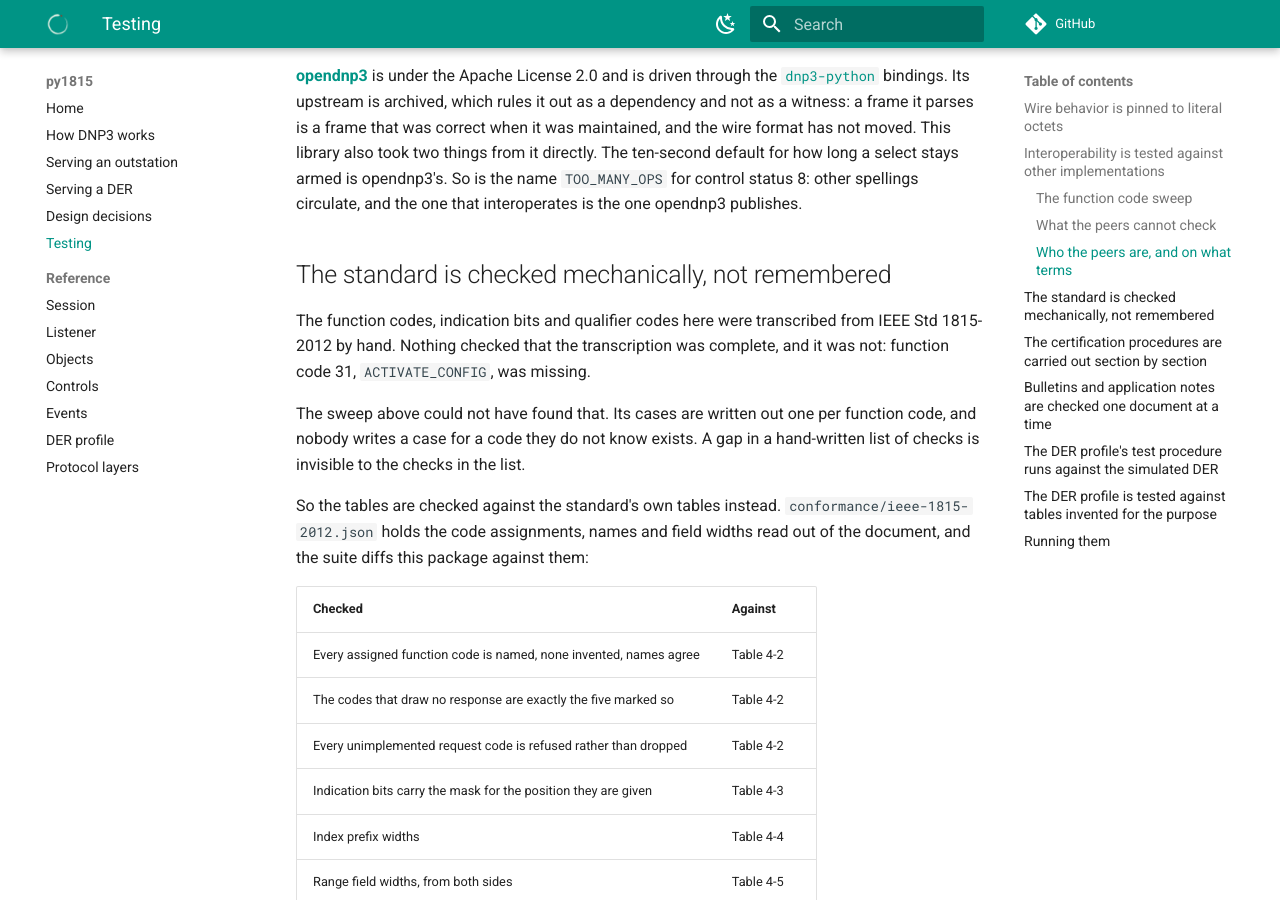
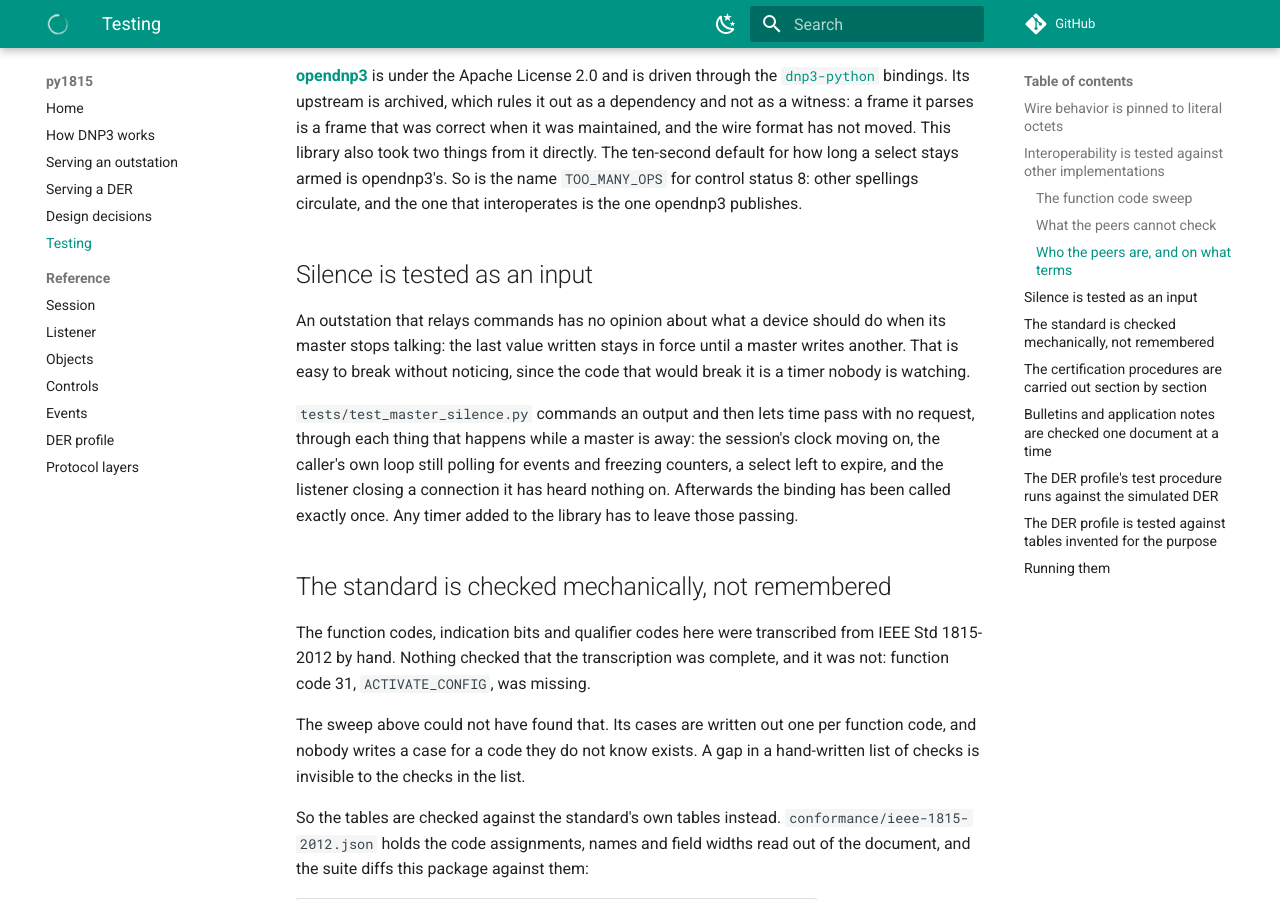
Before and after one commit to DERSecurity/py1815, an MkDocs documentation site: the page built from docs/testing.md, in a window 1280 px wide and 900 px high, scrolled down 1903 px. Built offline with MkDocs 1.6.1 and Material for MkDocs 9.7.7, drawn with Linux system fonts in a browser that asks for light colours; comment, search, counter and statistics services are not loaded.

Commit message:
Pin that nothing happens to an output when the master goes quiet (#66)
* Pin that nothing happens to an output when the master goes quiet

An outstation that relays commands holds no timeout that changes an output and
applies no fallback: the last value written stays in force until a master
writes another, and what a device does about a silent master is its own
controller's to decide. That was true and nothing held it true.

The new tests command an output and then let time pass with no request, in
each way the library meets silence: the session's clock moving on, the
caller's loop still polling and freezing, a select left to expire, a dropped
connection, and a real listener closing an idle one. The binding has been
called once and the output stands where it was left. A timer added later has
to leave them passing.

* Keep the client's end open while waiting for the listener to close it

The listener test dropped its reference to the client's writer, and CPython
closes the transport when the last reference goes, so the end-of-file it
waited for could have been the client's own close instead of the listener's
idle timeout. A regression that acted on the timeout would then have gone
unseen.

The writer is now kept, the test asserts the client end is still open when
the end-of-file arrives and that it came no sooner than the idle timeout, and
both connections are closed in cleanup. With the listener's timeout set far
longer than the wait, the test fails, as it should.

```diff
--- a/docs/testing.md
+++ b/docs/testing.md
@@ -84,6 +84,20 @@ library also took two things from it directly. The ten-second default for how
 long a select stays armed is opendnp3's. So is the name `TOO_MANY_OPS` for
 control status 8: other spellings circulate, and the one that interoperates is
 the one opendnp3 publishes.
+
+## Silence is tested as an input
+
+An outstation that relays commands has no opinion about what a device should
+do when its master stops talking: the last value written stays in force until a
+master writes another. That is easy to break without noticing, since the code
+that would break it is a timer nobody is watching.
+
+`tests/test_master_silence.py` commands an output and then lets time pass with
+no request, through each thing that happens while a master is away: the
+session's clock moving on, the caller's own loop still polling for events and
+freezing counters, a select left to expire, and the listener closing a
+connection it has heard nothing on. Afterwards the binding has been called
+exactly once. Any timer added to the library has to leave those passing.
 
 ## The standard is checked mechanically, not remembered
 
```
Also changed, not shown: docs/planning/GATEWAY.md (+11 -8 lines), 1 other file.
